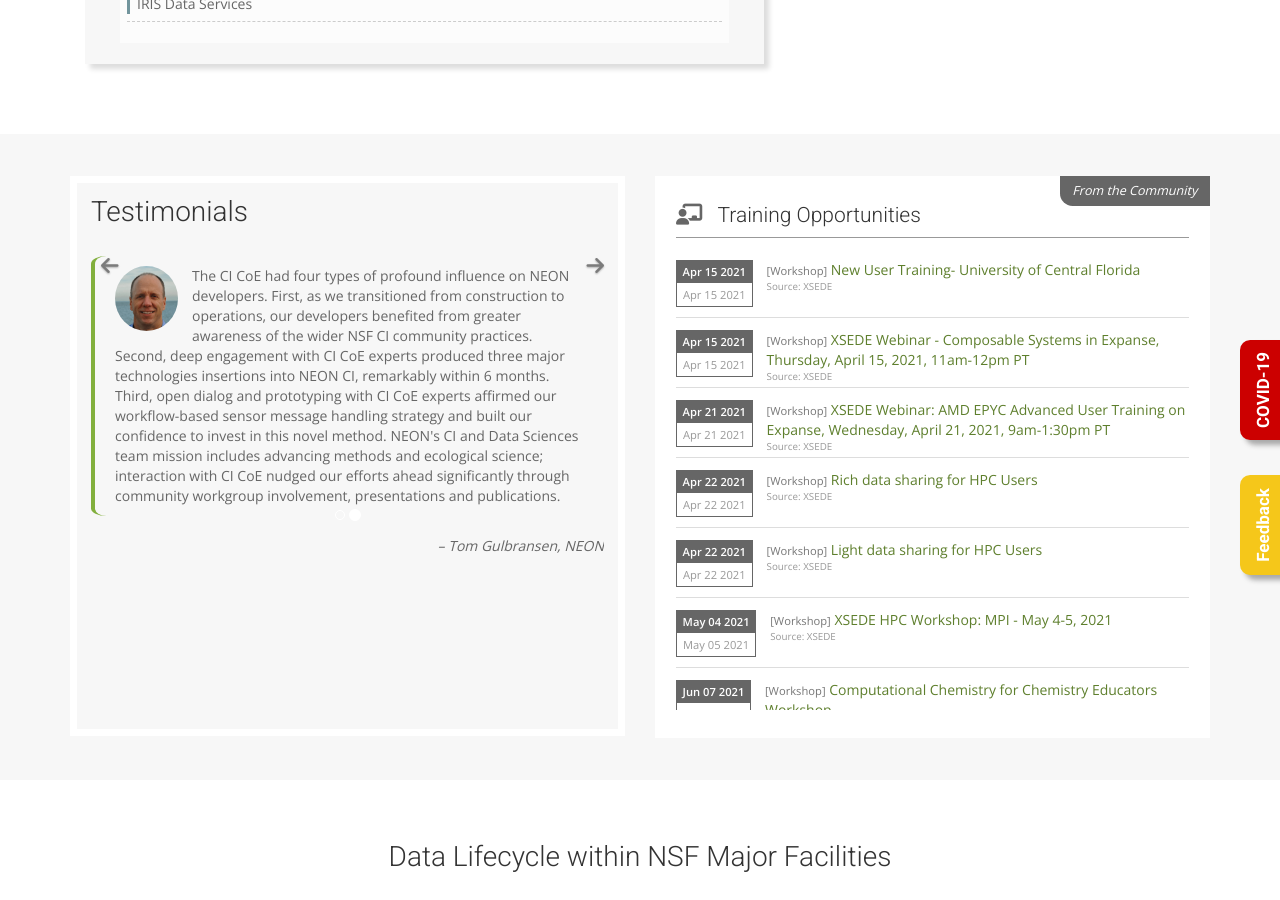
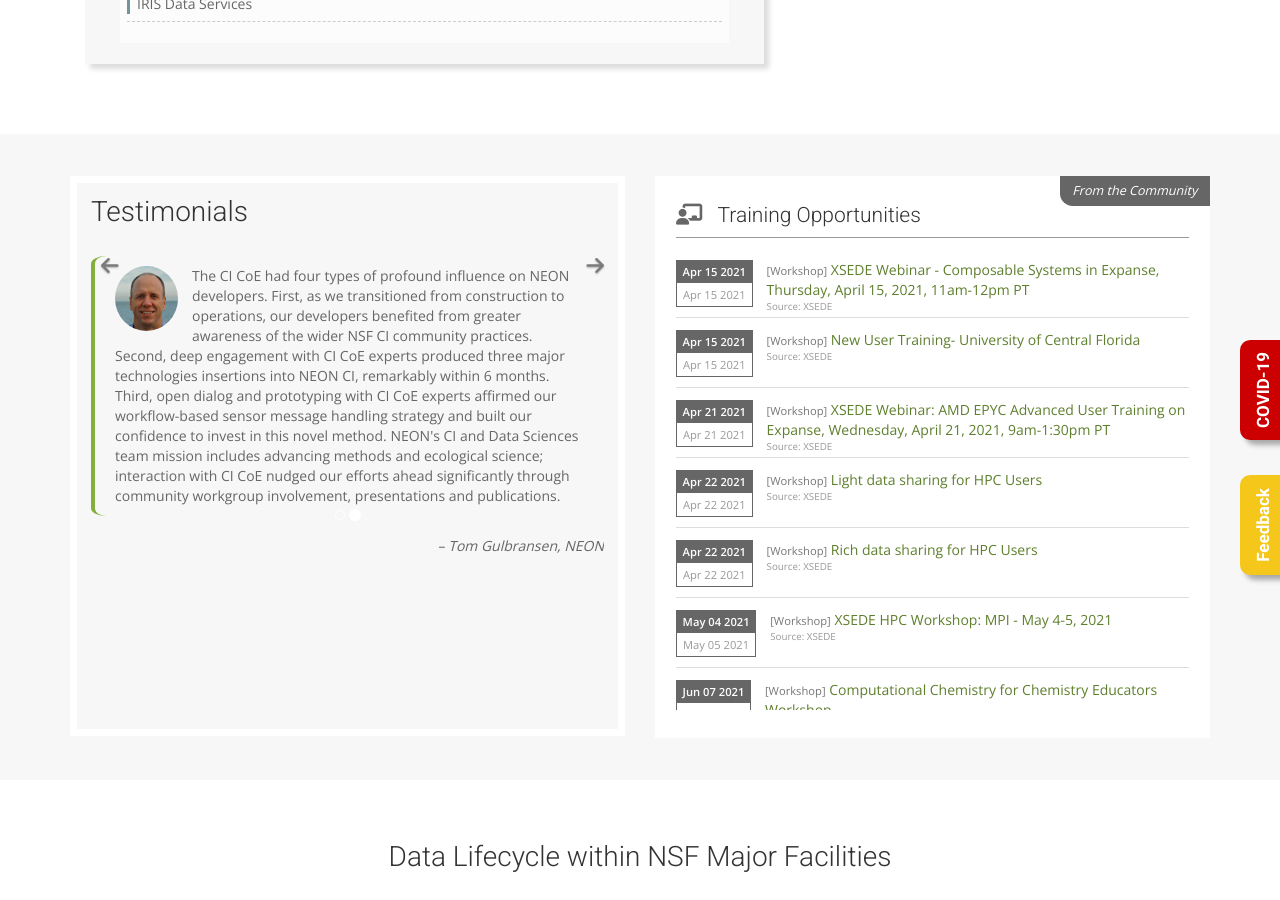
Before and after one commit to cicoe/cicoe.github.io, a Jekyll site: the page built from index.html, in a window 1280 px wide and 900 px high, scrolled down 1099 px. Built offline with Jekyll 4.4.1, drawn with Linux system fonts in a browser that asks for light colours; nearby versions of some CDN libraries; some web fonts are replaced; comment, search, counter and statistics services are not loaded; part of the change alters nothing that is shown.

```diff
--- a/_data/training_opportunities.yml
+++ b/_data/training_opportunities.yml
@@ -1,10 +1,3 @@
-- categroy: Workshop
-  end_date: April 15, 2021
-  source: XSEDE
-  start_date: April 15, 2021
-  time: ''
-  title: New User Training- University of Central Florida
-  website: "https://www.xsede.org/web/xup/course-calendar/-/training-user/class/2303/session/3963/register"
 - categroy: Workshop
   end_date: April 15, 2021
   source: XSEDE
@@ -13,6 +6,13 @@
   title: XSEDE Webinar - Composable Systems in Expanse, Thursday, April 15, 2021,
     11am-12pm PT
   website: "https://www.xsede.org/web/xup/course-calendar/-/training-user/class/2314/session/3974/register"
+- categroy: Workshop
+  end_date: April 15, 2021
+  source: XSEDE
+  start_date: April 15, 2021
+  time: ''
+  title: New User Training- University of Central Florida
+  website: "https://www.xsede.org/web/xup/course-calendar/-/training-user/class/2303/session/3963/register"
 - categroy: Workshop
   end_date: April 21, 2021
   source: XSEDE
@@ -26,14 +26,14 @@
   source: XSEDE
   start_date: April 22, 2021
   time: ''
-  title: Rich data sharing for HPC Users
+  title: Light data sharing for HPC Users
   website: "https://www.xsede.org/web/xup/course-calendar/-/training-user/class/2315/session/3976/register"
 - categroy: Workshop
   end_date: April 22, 2021
   source: XSEDE
   start_date: April 22, 2021
   time: ''
-  title: Light data sharing for HPC Users
+  title: Rich data sharing for HPC Users
   website: "https://www.xsede.org/web/xup/course-calendar/-/training-user/class/2315/session/3976/register"
 - categroy: Workshop
   end_date: May 05, 2021
```
